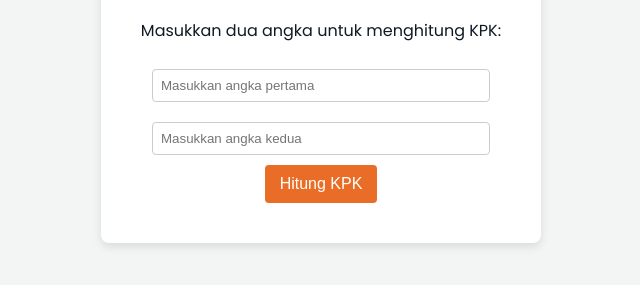
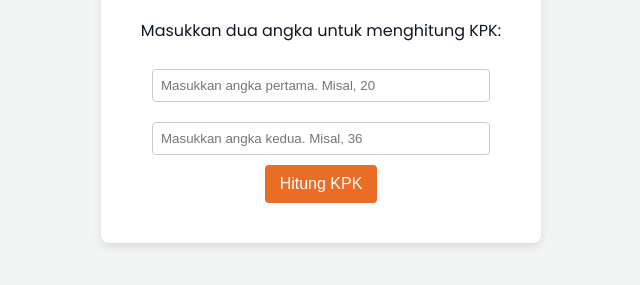
Before and after one commit to nazarovf/kpk, a plain HTML site: page index.html in a window 1280 px wide. Shown: the part 325-610 px from the top of the page, without its empty margins (319-959 px from the left). Drawn offline with Linux system fonts and the light colour scheme.

Commit message:
Update index.html

```diff
--- a/index.html
+++ b/index.html
@@ -10,8 +10,8 @@
     <div class="container">
         <h1>KPK Calculator</h1>
         <p>Masukkan dua angka untuk menghitung KPK:</p>
-        <input type="number" id="num1" placeholder="Masukkan angka pertama">
-        <input type="number" id="num2" placeholder="Masukkan angka kedua">
+        <input type="number" id="num1" placeholder="Masukkan angka pertama. Misal, 20">
+        <input type="number" id="num2" placeholder="Masukkan angka kedua. Misal, 36">
         <button onclick="hitungKPK()">Hitung KPK</button>
         <div id="result"></div>
     </div>
```
